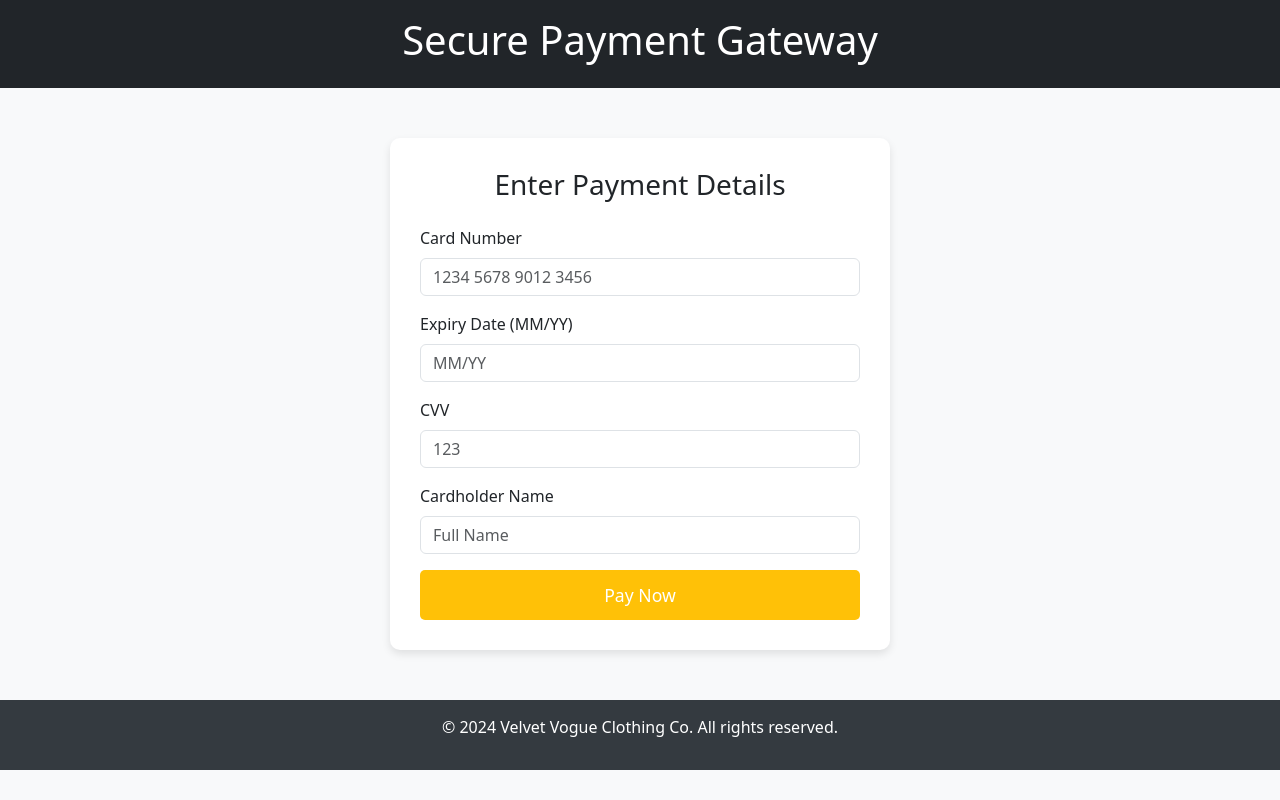
After one commit to AhmedAfni/Velvet-Vogue, a PHP site: page /payment.php in a window 1280 px wide. The commit adds this page. Run offline with PHP 8.4, Linux system fonts and the light colour scheme.

Commit message:
Update payment gateway UI

```diff
--- /dev/null
+++ b/payment.php
@@ -0,0 +1,98 @@
+<!DOCTYPE html>
+<html lang="en">
+<head>
+    <meta charset="UTF-8">
+    <meta name="viewport" content="width=device-width, initial-scale=1.0">
+    <title>Payment Gateway</title>
+    <link href="https://cdn.jsdelivr.net/npm/bootstrap@5.3.3/dist/css/bootstrap.min.css" rel="stylesheet">
+    <style>
+        body {
+            background-color: #f8f9fa;
+        }
+        .payment-container {
+            background: #fff;
+            border-radius: 10px;
+            box-shadow: 0 4px 8px rgba(0, 0, 0, 0.1);
+            padding: 30px;
+            max-width: 500px;
+            margin: 50px auto;
+        }
+        .btn-pay {
+            background-color: #ffc107;
+            border: none;
+            color: #fff;
+            padding: 12px;
+            font-size: 1.1rem;
+            border-radius: 5px;
+            transition: 0.3s ease;
+        }
+        .btn-pay:hover {
+            background-color: #e0a800;
+            color: #fff;
+        }
+        footer {
+            background-color: #343a40;
+            color: #fff;
+            padding: 15px 0;
+            text-align: center;
+        }
+    </style>
+</head>
+<body>
+
+<header class="p-3 bg-dark text-white">
+    <div class="container">
+        <h1 class="text-center">Secure Payment Gateway</h1>
+    </div>
+</header>
+
+<div class="payment-container">
+    <h3 class="text-center mb-4">Enter Payment Details</h3>
+
+    <form>
+        <!-- Card Number -->
+        <div class="mb-3">
+            <label for="cardNumber" class="form-label">Card Number</label>
+            <input type="text" class="form-control" id="cardNumber" placeholder="1234 5678 9012 3456" required>
+        </div>
+
+        <!-- Expiry Date -->
+        <div class="mb-3">
+            <label for="expiryDate" class="form-label">Expiry Date (MM/YY)</label>
+            <input type="text" class="form-control" id="expiryDate" placeholder="MM/YY" required>
+        </div>
+
+        <!-- CVV -->
+        <div class="mb-3">
+            <label for="cvv" class="form-label">CVV</label>
+            <input type="password" class="form-control" id="cvv" placeholder="123" required>
+        </div>
+
+        <!-- Cardholder Name -->
+        <div class="mb-3">
+            <label for="cardName" class="form-label">Cardholder Name</label>
+            <input type="text" class="form-control" id="cardName" placeholder="Full Name" required>
+        </div>
+
+        <!-- Pay Button -->
+        <button type="submit" class="btn btn-pay w-100">Pay Now</button>
+    </form>
+</div>
+
+<footer>
+    <p>&copy; 2024 Velvet Vogue Clothing Co. All rights reserved.</p>
+</footer>
+
+<script src="https://cdn.jsdelivr.net/npm/bootstrap@5.3.3/dist/js/bootstrap.bundle.min.js"></script>
+<script>
+    // Optional: Add basic validation for expiry date format (MM/YY)
+    document.getElementById('expiryDate').addEventListener('input', function (e) {
+        const value = e.target.value;
+        // Automatically add a slash ("/") after the second digit
+        if (value.length === 2 && !value.includes('/')) {
+            e.target.value = value + '/';
+        }
+    });
+</script>
+</body>
+</html>
```
Also changed, not shown: cart.php (+5 -5 lines).
